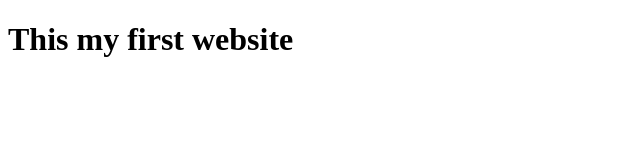
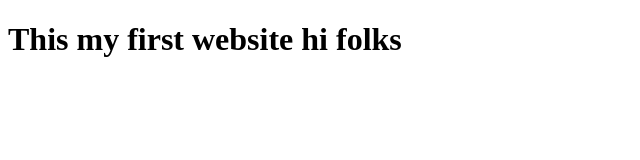
Before and after one commit to meharaj786/website, a plain HTML site: page index.html in a window 1280 px wide. Shown: the whole page, without its empty margins (0-640 px from the left). Drawn offline with Linux system fonts and the light colour scheme.

Commit message:
my 2nd commit

```diff
--- a/index.html
+++ b/index.html
@@ -6,6 +6,6 @@
     <title>Document</title>
 </head>
 <body>
-    <h1>This my first website</h1>
+    <h1>This my first website hi folks</h1>
 </body>
 </html>
```
